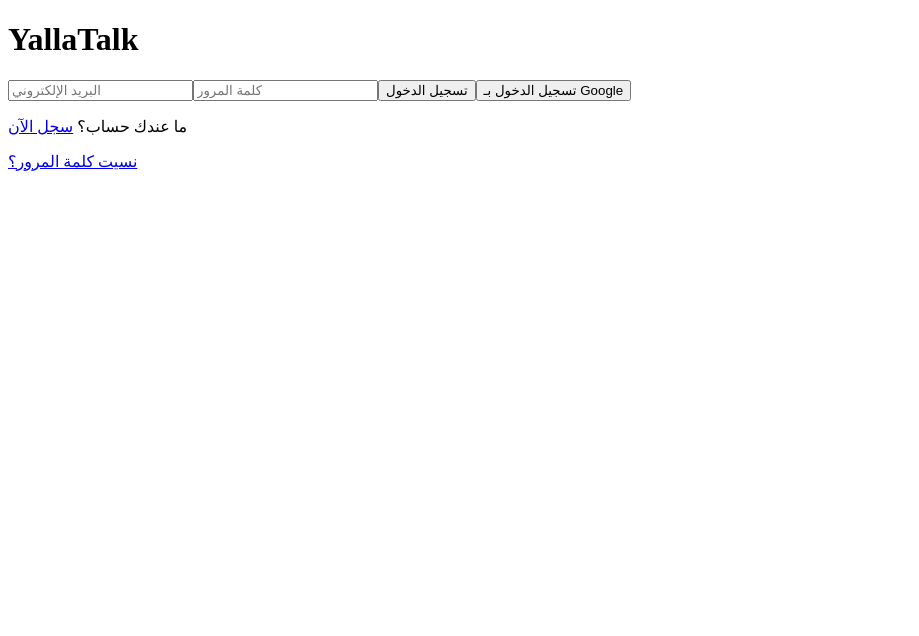
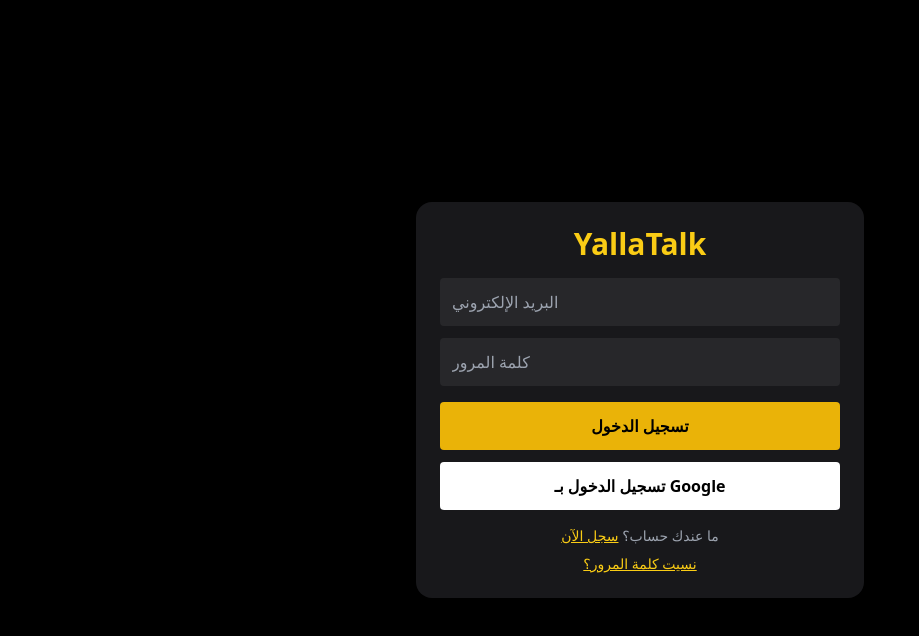
Before and after one commit to Yallatalk/Yallatalk, a React (Vite) app: page / in a window 1280 px wide. Shown: the top 636 px of the page, without its empty margins (0-919 px from the left). Built offline with nearby package versions, Linux system fonts and the light colour scheme; no server answers.

Commit message:
fix: tailwind config and css import

```diff
--- a/src/main.jsx
+++ b/src/main.jsx
@@ -1,7 +1,8 @@
 import React from 'react';
 import ReactDOM from 'react-dom/client';
 import App from './App';
-import { BrowserRouter } from 'react-router-dom'; // ✅ استدعاء المتصفح راوتر
+import { BrowserRouter } from 'react-router-dom';
+import './index.css'; // ✅ استيراد التنسيقات (Tailwind CSS)
 
 const root = document.getElementById('root');
 
--- a/tailwind.config.js
+++ b/tailwind.config.js
@@ -1,5 +1,9 @@
+/** @type {import('tailwindcss').Config} */
 module.exports = {
-  content: ["./src/**/*.{js,jsx,ts,tsx}"],
+  content: [
+    "./index.html",            // ✅ مهم لملف index.html في الجذر
+    "./src/**/*.{js,jsx,ts,tsx}"
+  ],
   theme: {
     extend: {},
   },
```
